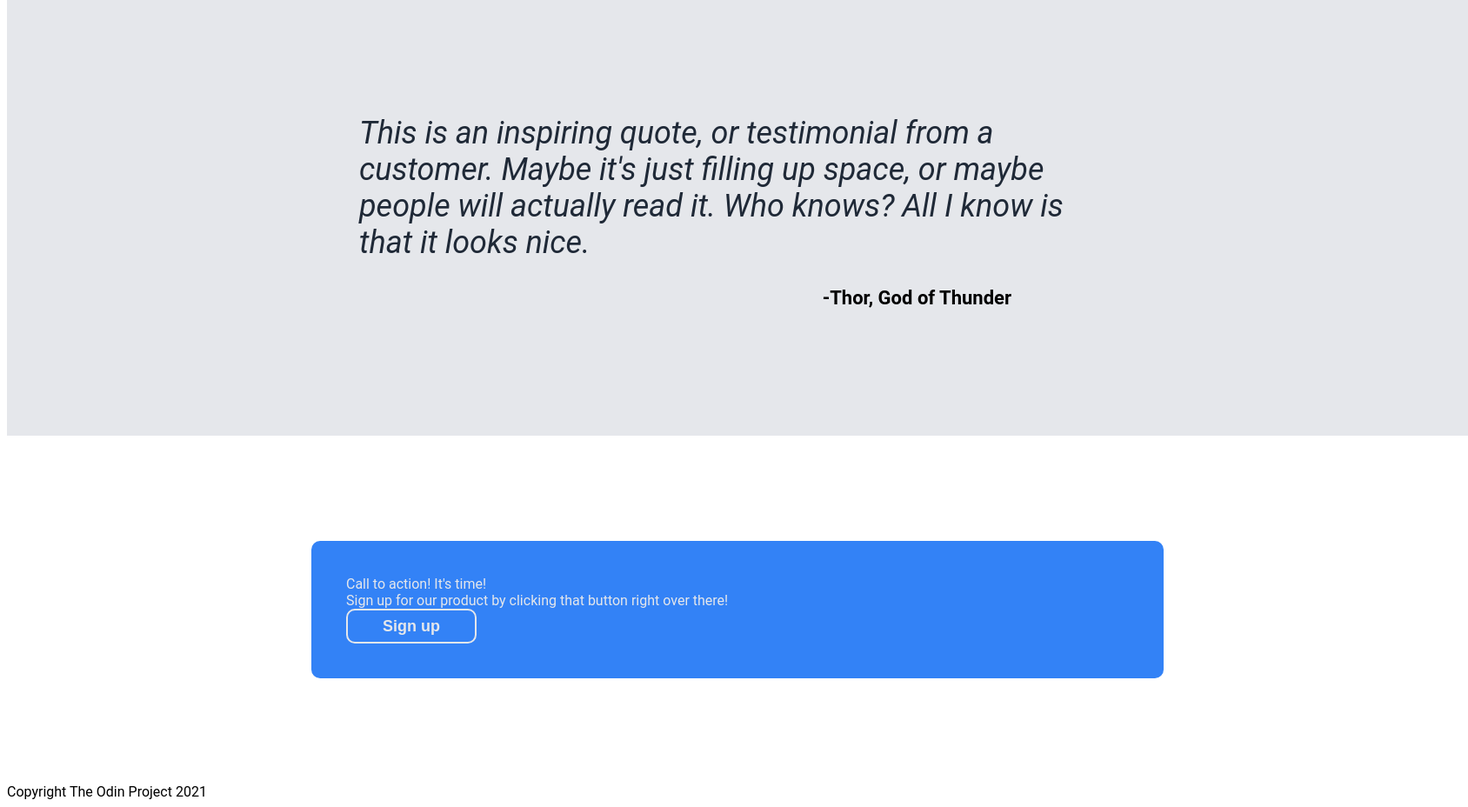
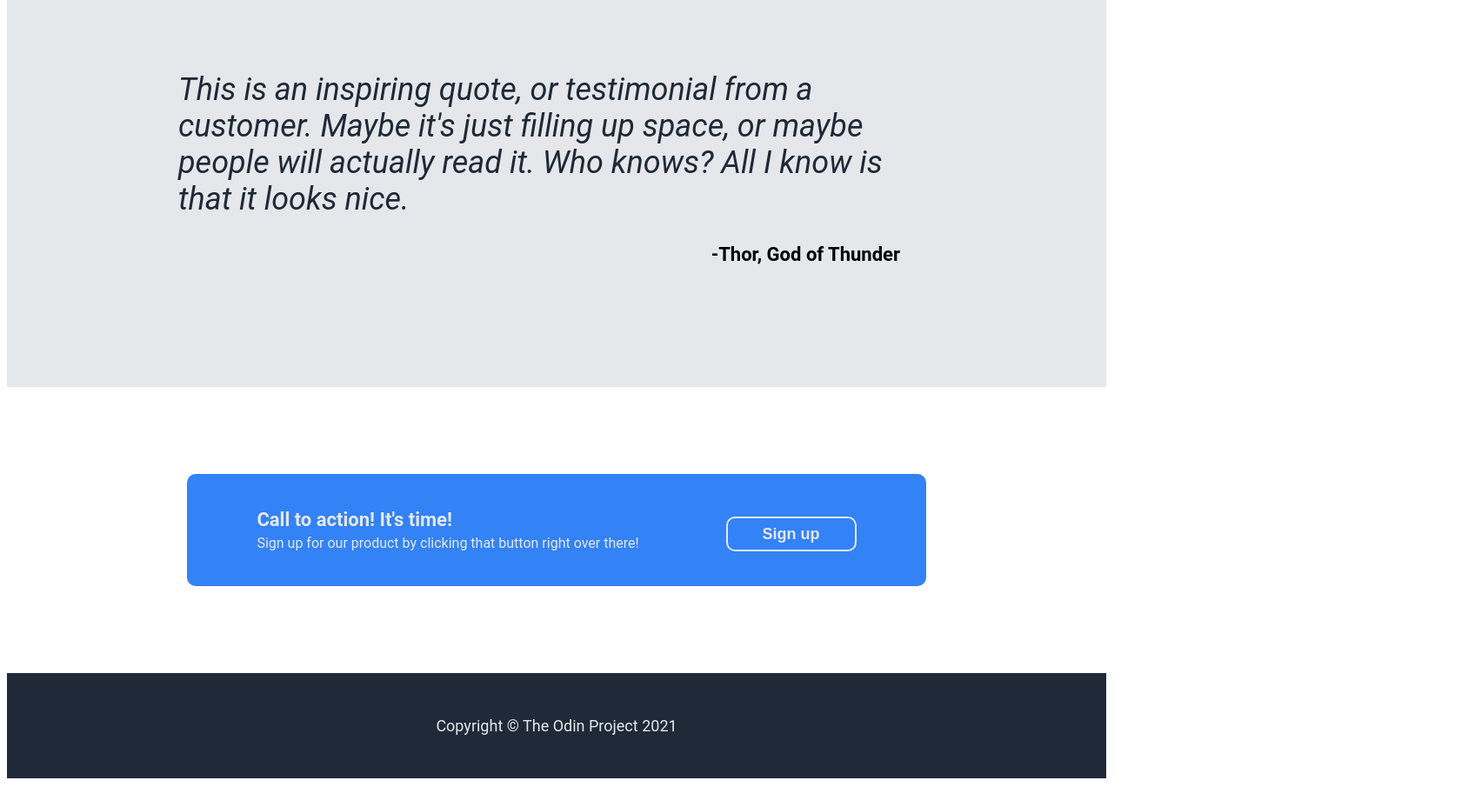
Before and after one commit to indigoBill/landing-page, a plain HTML site: page index.html in a window 1280 px wide. Shown: the part 1140-2068 px from the top of the page at 87% size, 1688 px wide, since content can reach past the window. After the commit the page ends 2043 px from the top, so only its background shows below. Drawn offline with Linux system fonts and the light colour scheme.

Commit message:
Finish landing page design

```diff
--- a/index.html
+++ b/index.html
@@ -7,6 +7,7 @@
     </head>
     <body>
         <div class="one">
+            <div class="one-one">
                 <div class="top">
                     <div class="header">
                         Header Logo
@@ -28,17 +29,19 @@
                         <div class="main-txt">
                             This website is awesome
                         </div>
-                    <div class="a">
+                        <div class="top-subtxt">
                             This website has some subtext that goes here under the main title. It's smaller font and the color is lower contrast
                         </div>
                         <button><a href=" ">Sign up</a></button>
                     </div>
-                <div class="a hold-image">
+                    <div class="top-subtxt hold-image">
                         this is a placeholder for an image
                     </div>
                 </div>
             </div>
+        </div>
         <div class="two">
+            <div class="two-two">
                 <div class="info-txt">
                     Some random information.
                 </div>
@@ -67,10 +70,11 @@
                             this is some subtext under an illustration or image
                         </div>
                     </div>
-
+                </div>
             </div>
         </div>
         <div class="three">
+            <div class="three-three">
                 <div class="quote">
                     This is an inspiring quote, or testimonial from a customer. Maybe it's just filling up space, or maybe people will actually read it. Who knows? All I know is that it looks nice.
                 </div>
@@ -78,10 +82,11 @@
                     -Thor, God of Thunder
                 </div>
             </div>
+        </div>
         <div class="four">
             <div class="in-color">
                 <div>
-                    <div>
+                    <div class="call">
                         Call to action! It's time!
                     </div>
                     <div>
@@ -92,7 +97,7 @@
             </div>
         </div>
         <div class="footer">
-            Copyright The Odin Project 2021
+            Copyright © The Odin Project 2021
         </div>
     </body>
 </html>
--- a/style.css
+++ b/style.css
@@ -2,7 +2,6 @@ body {
     display: flex;
     flex-direction: column;
     font-family: roboto, sans-serif;
-    min-width: 1562px;
 }
 
 html {
@@ -15,11 +14,16 @@ html {
 
 .one {
     display: flex;
+    justify-content: center;
+    align-items: center;
+    background-color: #1F2937;
+
+}
+.one-one {
+    display: flex;
     flex-direction: column;
-    background-color: #1F2937;
-    padding: 30px 350px 150px;
+    margin: 30px 30px 150px;
     gap: 100px;
-    min-width: 1680px;
 }
 
 .bottom, .top {
@@ -30,6 +34,7 @@ html {
 
 .bottom {
     align-items: center;
+    flex-wrap: wrap;
 }
 
 .left {
@@ -67,17 +72,20 @@ a {
 }
 
 .hold-image {
-    width: 620px;
-    height: 270px;
+    width: auto;
+    height: auto;
     background-color: #999ba0;
     text-align: center;
     padding: 90px 50px;
-    flex-shrink: 0;
 }
 
-a, .a{
+a, .top-subtxt {
     font-size: 18px;
     color: #E5E7EB;
+}
+
+button a {
+    padding: 10px 30px;
 }
 
 .header {
@@ -94,12 +102,17 @@ a, .a{
 
 .two {
     display: flex;
+    justify-content: center;
+    align-items: center;
+}
+
+.two-two {
+    display: flex;
     flex-direction: column;
+    justify-content: center;
     align-items: center;
-    background-color: #F9FAF8;
-    padding: 50px 350px 150px;
     gap: 50px;
-    min-width: 1680px;
+    margin: 50px 30px 140px;
 }
 
 .info-txt {
@@ -110,7 +123,8 @@ a, .a{
 
 .img-contain {
     display: flex;
-    gap: 50px;
+    gap: 40px;
+    flex-wrap: wrap;
 }
 
 .img-txt {
@@ -136,13 +150,16 @@ a, .a{
 
 .three {
     display: flex;
+    justify-content: center;
+    align-items: center;
+    background-color: #E5E7EB;
+}
+
+.three-three {
+    display: flex;
     flex-direction: column;
-    background-color: #E5E7EB;
-    padding: 0px 405px;
     gap: 30px;
-    min-width: 1680px;
-    height: 516px;
-    justify-content: center;
+    margin: 140px 0;
 }
 
 .quote {
@@ -150,35 +167,54 @@ a, .a{
     font-style: italic;
     color: #1F2937;
     align-self: center;
-    width: 870px;
+    max-width: 870px;
+    margin: 0 10px;
 }
 
 .spkr {
     align-self: flex-end;
     font-size: 22px;
     font-weight: bold;
-    margin-right: 120px;
+    margin-right: 50px;
 }
 
 .four {
     display: flex;
     justify-content: center;
     align-items: center;
-    padding: 0 350px;
-    min-width: 1680px;
-    height: 400px;
 }
 
 .in-color {
     background-color: #3382F6;
     color: #E5E7EB;
-    width: 980px;
-    padding: 40px;
+    padding: 40px 80px;
+    margin: 100px;
     border: 10px;
     border-radius: 10px;
+    display: flex;
+    justify-content: space-between;
+    gap: 100px;
+    align-items: flex-end;
+    flex-wrap: wrap;
 }
 
 .four button {
     border-style: solid;
     border-color: #E5E7EB;
 }
+
+.call {
+    font-size: 22px;
+    font-weight: bold;
+    margin: 0 0 5px;
+}
+
+.footer {
+    background-color: #1F2937;
+    display: flex;
+    justify-content: center;
+    align-items: center;
+    padding: 50px 0;
+    font-size: 18px;
+    color: #E5E7EB;
+}
```
Lines whose indentation alone changed are shown as unchanged.
